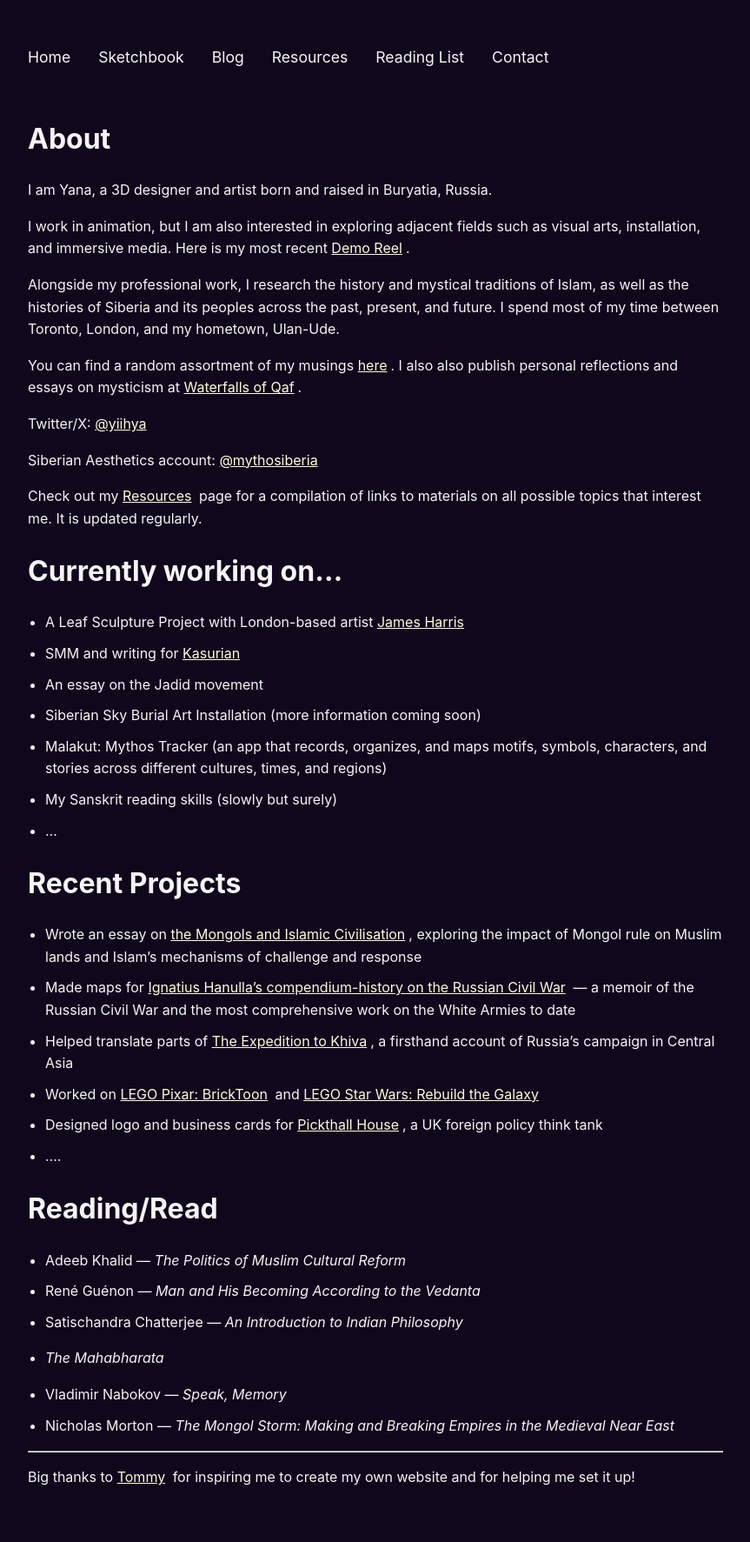
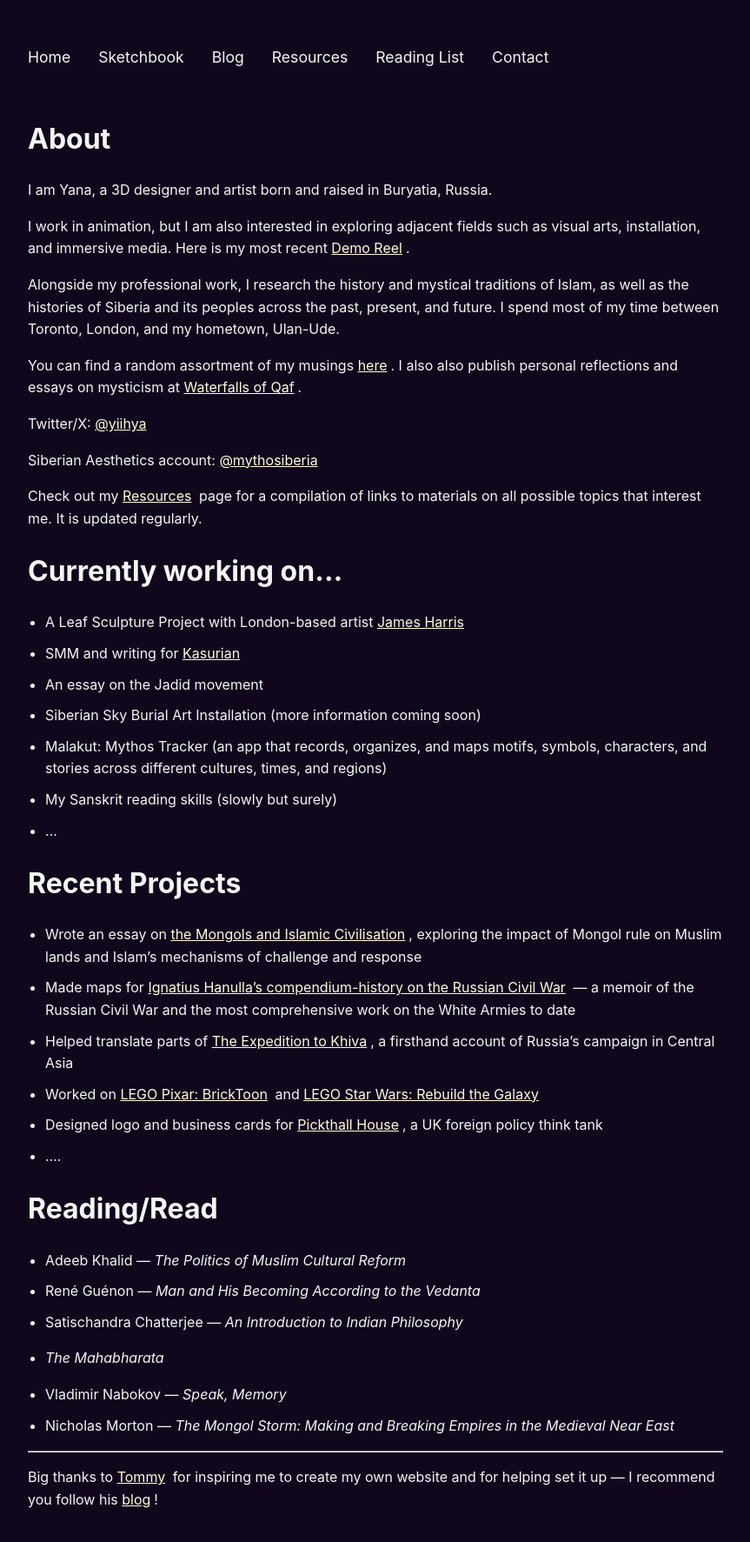
Before and after one commit to yanazuray/waterfalls-of-qaf, a Jekyll site: the page built from index.md, in a window 1280 px wide. Shown: the whole page at 87% size, without its empty margins (208-1071 px from the left). Built offline with Jekyll 4.4.1, drawn with Linux system fonts in a browser that asks for light colours; before the commit the page ends 1748 px from its top, so only the background shows below that.

Commit message:
vault backup: 2025-04-26 04:51:14

```diff
--- a/index.md
+++ b/index.md
@@ -49,4 +49,4 @@ Check out my [Resources](https://yanazuray.me/Resources) page for a compilation
 
 ---
 
-Big thanks to [Tommy](https://tommytrinh.me/) for inspiring me to create my own website and for helping me set it up!
+Big thanks to [Tommy](https://x.com/tommytrxnh) for inspiring me to create my own website and for helping set it up — I recommend you follow his [blog](https://tommytrinh.me/)!
```
